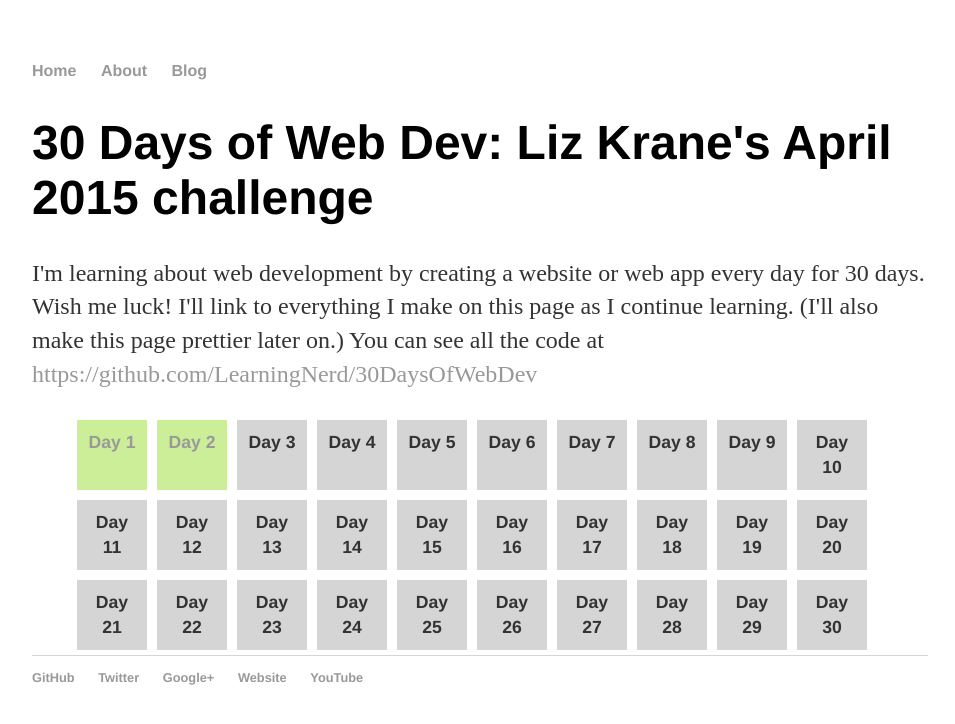
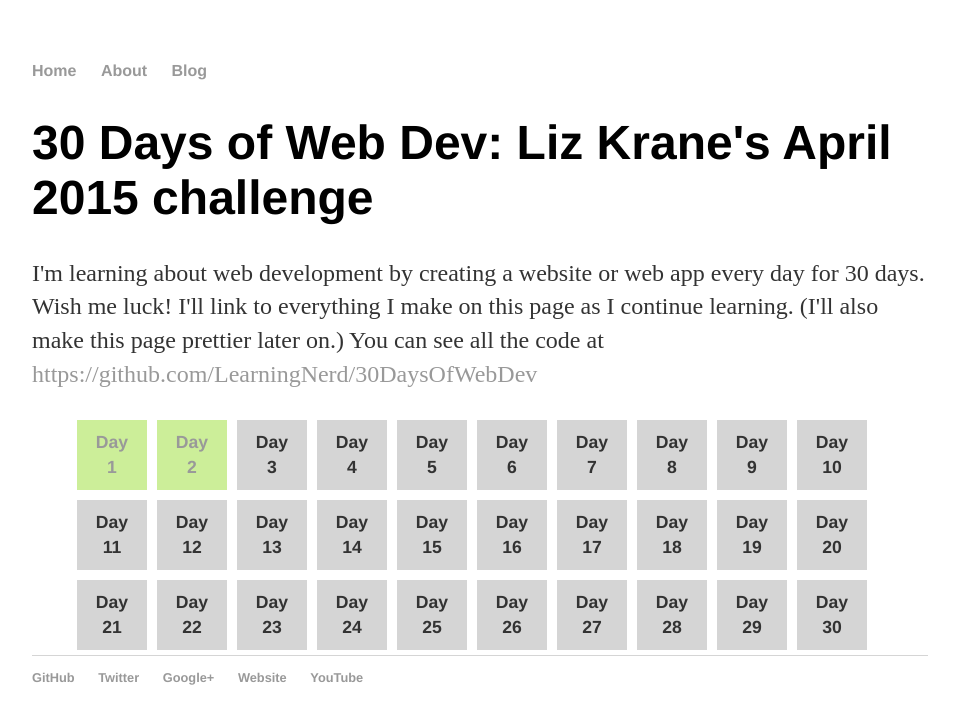
Before and after one commit to LearningNerd/30DaysOfWebDev, a Jekyll site: the page built from index.html, in a window 1280 px wide. Shown: the top 724 px of the page, without its empty margins (160-1115 px from the left). Built offline with Jekyll 4.4.1, drawn with Linux system fonts in a browser that asks for light colours.

Commit message:
Update index.html

```diff
--- a/index.html
+++ b/index.html
@@ -5,15 +5,15 @@ title: 30 Days of Web Dev - Liz Krane's April 2015 challenge
 	<h1>30 Days of Web Dev: Liz Krane's April 2015 challenge</h1>
 	<p>I'm learning about web development by creating a website or web app every day for 30 days. Wish me luck! I'll link to everything I make on this page as I continue learning. (I'll also make this page prettier later on.) You can see all the code at <a href="https://github.com/LearningNerd/30DaysOfWebDev">https://github.com/LearningNerd/30DaysOfWebDev</a></p>
 	<ul id="days">
-		<li class="done"><a href="day1/">Day 1</a></li>
-		<li class="done"><a href="day2/">Day 2</a></li>
-		 <li>Day 3</li>
-		  <li>Day 4</li>
-		  <li>Day 5</li>
-		  <li>Day 6</li>
-		  <li>Day 7</li>
-		  <li>Day 8</li>
-		   <li>Day 9</li>
+		<li class="done"><a href="day1/">Day <br/>1</a></li>
+		<li class="done"><a href="day2/">Day <br/>2</a></li>
+		 <li>Day <br/>3</li>
+		  <li>Day <br/>4</li>
+		  <li>Day <br/>5</li>
+		  <li>Day <br/>6</li>
+		  <li>Day <br/>7</li>
+		  <li>Day <br/>8</li>
+		   <li>Day <br/>9</li>
 		  <li>Day 10</li>
 		  <li>Day 11</li>
 		  <li>Day 12</li>
```
